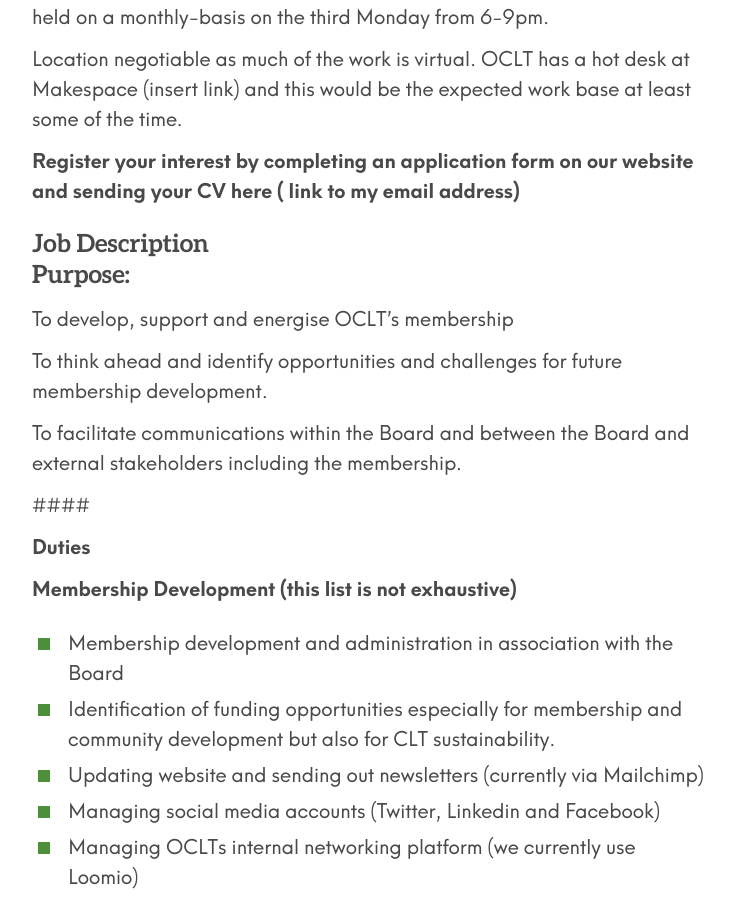
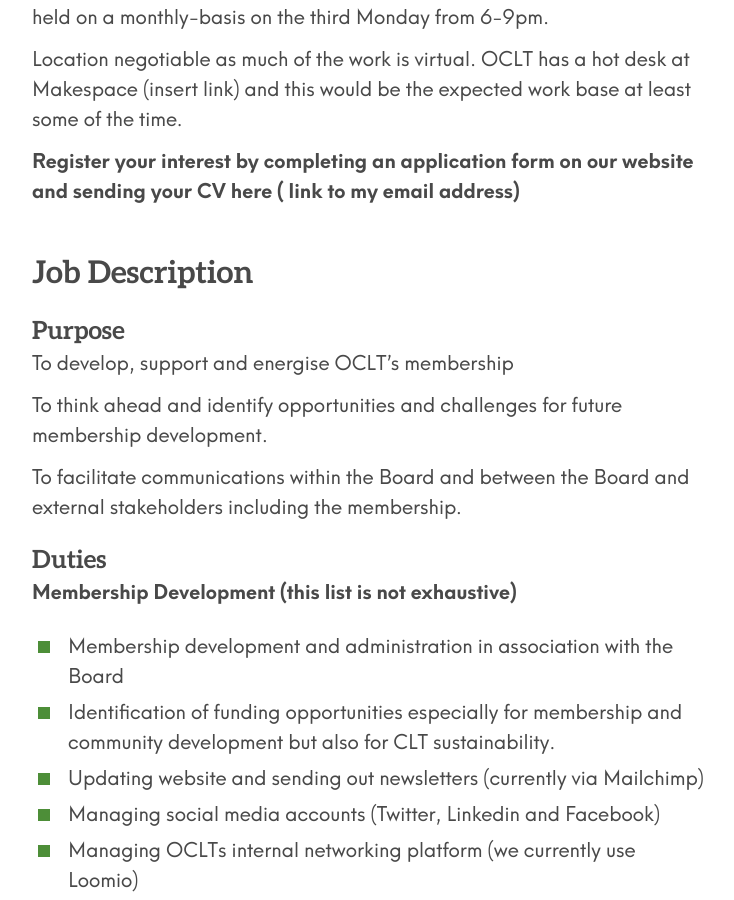
Before and after one commit to johnpuddephatt/oclt, a Jekyll site: the page built from _pages/jobs.md, in a window 1280 px wide and 900 px high, scrolled down 1660 px. Shown: the whole window, without its empty margins (272-1006 px from the left). Built offline with Jekyll 4.4.1, drawn with Linux system fonts in a browser that asks for light colours.

Commit message:
Update from Forestry.io Charlie Fisher updated _pages/jobs.md

```diff
--- a/_pages/jobs.md
+++ b/_pages/jobs.md
@@ -34,9 +34,9 @@ Location negotiable as much of the work is virtual. OCLT has a hot desk at Makes
 
 **Register your interest by completing an application form on our website and sending your CV here ( link to my email address)**
 
-### **Job Description**
+## **Job Description**
 
-#### **Purpose:**
+### **Purpose**
 
 To develop, support and energise OCLT’s membership
 
@@ -44,9 +44,7 @@ To think ahead and identify opportunities and challenges for future membership d
 
 To facilitate communications within the Board and between the Board and external stakeholders including the membership.
 
-####
-
-**Duties**
+### **Duties**
 
 **Membership Development (this list is not exhaustive)**
 
```
